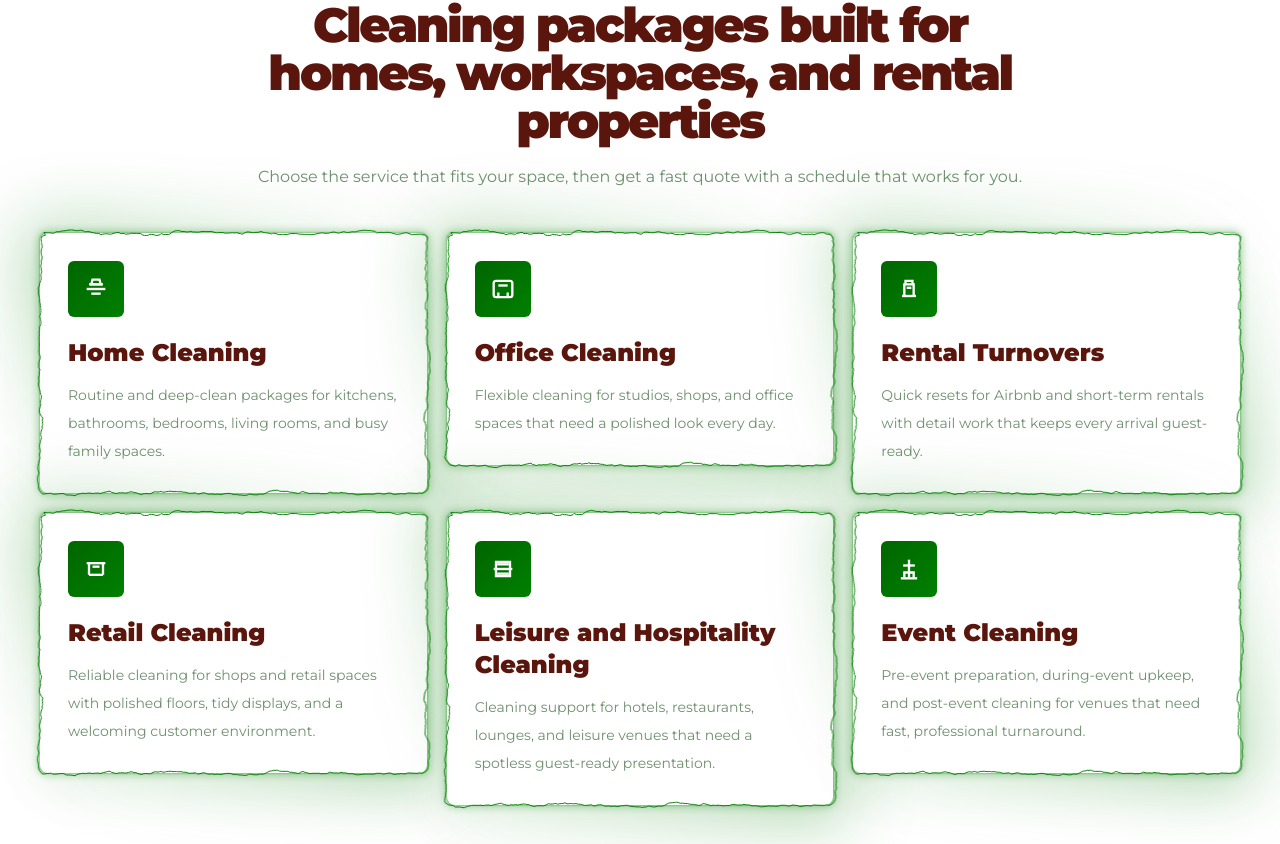
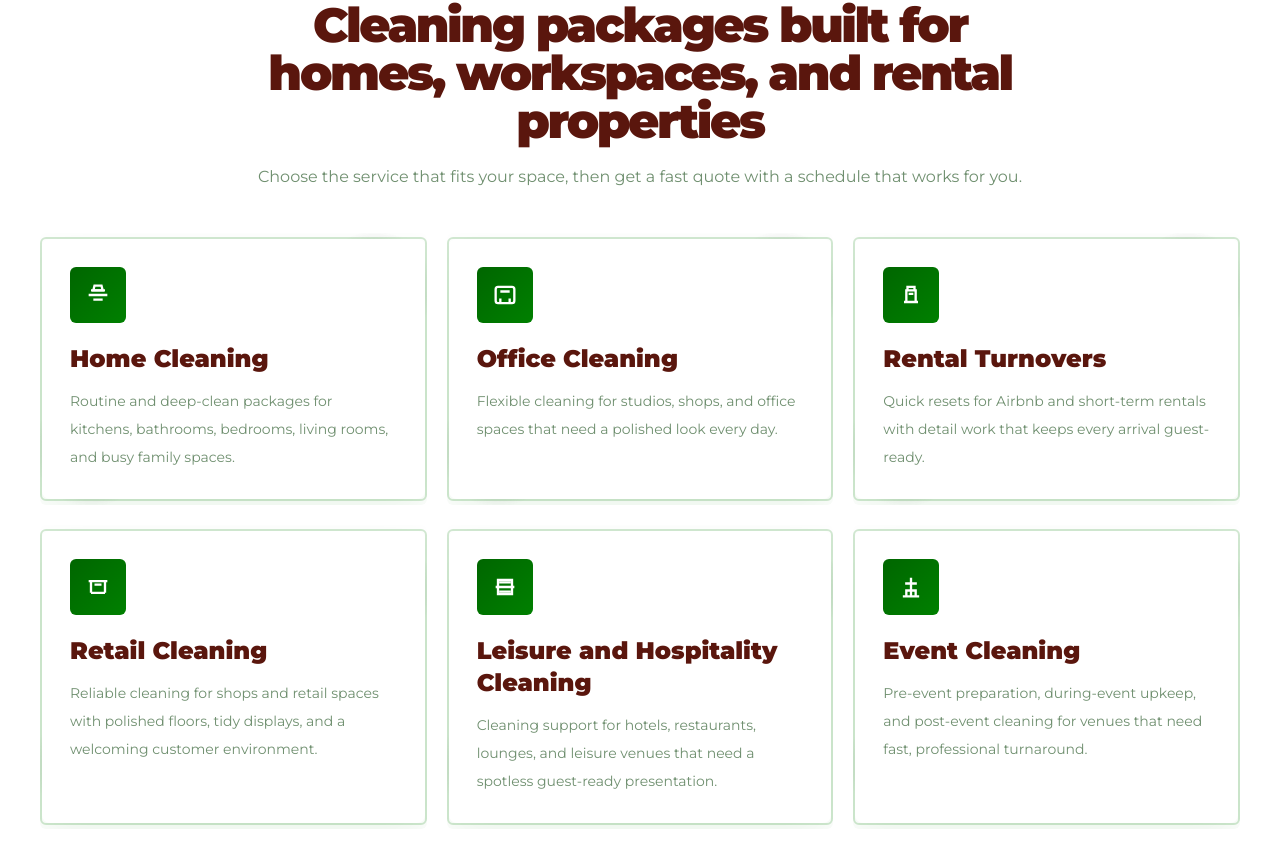
Before and after one commit to fuhoang/happyhands, a Next.js app: page / in a window 1280 px wide. Shown: the part 1256-2100 px from the top of the page. Built offline with nearby package versions, Linux system fonts and the light colour scheme.

Commit message:
Replace service card border effect with StarBorder

```diff
--- a/app/page.tsx
+++ b/app/page.tsx
@@ -2,7 +2,7 @@
 
 import { useEffect, useState } from "react";
 import BlurText from "@/components/BlurText";
-import ElectricBorder from "@/components/ElectricBorder";
+import StarBorder from "@/components/StarBorder";
 
 export default function Home() {
   const [scrolled, setScrolled] = useState(false);
@@ -238,10 +238,10 @@ export default function Home() {
           </p>
         </div>
 
-        <div className="mt-10 grid items-start gap-5 lg:grid-cols-3">
-          <ElectricBorder color="#008000" speed={0.45} chaos={0.045} borderRadius={6} className="rounded-md">
-            <article className="rounded-md bg-white p-7 shadow-[0_18px_45px_rgba(0,128,0,0.08)] transition hover:-translate-y-1">
-              <div className="flex h-14 w-14 items-center justify-center rounded-sm bg-[linear-gradient(135deg,#006600,#008000)] text-white">
+        <div className="mt-10 grid gap-5 lg:grid-cols-3">
+          <StarBorder as="div" color="#4f4f4f" speed="4.5s" thickness={4} className="service-star h-full">
+            <article className="group flex h-full flex-col rounded-md bg-white p-7 shadow-[0_18px_45px_rgba(0,128,0,0.08)] transition">
+              <div className="flex h-14 w-14 items-center justify-center rounded-sm bg-[linear-gradient(135deg,#006600,#008000)] text-white transition duration-300 group-hover:scale-110 group-hover:-translate-y-1">
                 <svg aria-hidden="true" viewBox="0 0 24 24" className="h-7 w-7 fill-none stroke-current stroke-2">
                   <path d="M4 12h16" />
                   <path d="M6 8h12" />
@@ -255,11 +255,11 @@ export default function Home() {
                 bedrooms, living rooms, and busy family spaces.
               </p>
             </article>
-          </ElectricBorder>
+          </StarBorder>
 
-          <ElectricBorder color="#008000" speed={0.45} chaos={0.045} borderRadius={6} className="rounded-md">
-            <article className="rounded-md bg-white p-7 shadow-[0_18px_45px_rgba(0,128,0,0.08)] transition hover:-translate-y-1">
-              <div className="flex h-14 w-14 items-center justify-center rounded-sm bg-[linear-gradient(135deg,#006600,#008000)] text-white">
+          <StarBorder as="div" color="#4f4f4f" speed="4.5s" thickness={4} className="service-star h-full">
+            <article className="group flex h-full flex-col rounded-md bg-white p-7 shadow-[0_18px_45px_rgba(0,128,0,0.08)] transition">
+              <div className="flex h-14 w-14 items-center justify-center rounded-sm bg-[linear-gradient(135deg,#006600,#008000)] text-white transition duration-300 group-hover:scale-110 group-hover:-translate-y-1">
                 <svg aria-hidden="true" viewBox="0 0 24 24" className="h-7 w-7 fill-none stroke-current stroke-2">
                   <rect x="4" y="5" width="16" height="14" rx="2" />
                   <path d="M8 19v-4" />
@@ -273,11 +273,11 @@ export default function Home() {
                 a polished look every day.
               </p>
             </article>
-          </ElectricBorder>
+          </StarBorder>
 
-          <ElectricBorder color="#008000" speed={0.45} chaos={0.045} borderRadius={6} className="rounded-md">
-            <article className="rounded-md bg-white p-7 shadow-[0_18px_45px_rgba(0,128,0,0.08)] transition hover:-translate-y-1">
-              <div className="flex h-14 w-14 items-center justify-center rounded-sm bg-[linear-gradient(135deg,#006600,#008000)] text-white">
+          <StarBorder as="div" color="#4f4f4f" speed="4.5s" thickness={4} className="service-star h-full">
+            <article className="group flex h-full flex-col rounded-md bg-white p-7 shadow-[0_18px_45px_rgba(0,128,0,0.08)] transition">
+              <div className="flex h-14 w-14 items-center justify-center rounded-sm bg-[linear-gradient(135deg,#006600,#008000)] text-white transition duration-300 group-hover:scale-110 group-hover:-translate-y-1">
                 <svg aria-hidden="true" viewBox="0 0 24 24" className="h-7 w-7 fill-none stroke-current stroke-2">
                   <path d="M6 18h12" />
                   <path d="M8 18V8h8v10" />
@@ -291,11 +291,11 @@ export default function Home() {
                 that keeps every arrival guest-ready.
               </p>
             </article>
-          </ElectricBorder>
+          </StarBorder>
 
-          <ElectricBorder color="#008000" speed={0.45} chaos={0.045} borderRadius={6} className="rounded-md">
-            <article className="rounded-md bg-white p-7 shadow-[0_18px_45px_rgba(0,128,0,0.08)] transition hover:-translate-y-1">
-              <div className="flex h-14 w-14 items-center justify-center rounded-sm bg-[linear-gradient(135deg,#006600,#008000)] text-white">
+          <StarBorder as="div" color="#4f4f4f" speed="4.5s" thickness={4} className="service-star h-full">
+            <article className="group flex h-full flex-col rounded-md bg-white p-7 shadow-[0_18px_45px_rgba(0,128,0,0.08)] transition">
+              <div className="flex h-14 w-14 items-center justify-center rounded-sm bg-[linear-gradient(135deg,#006600,#008000)] text-white transition duration-300 group-hover:scale-110 group-hover:-translate-y-1">
                 <svg aria-hidden="true" viewBox="0 0 24 24" className="h-7 w-7 fill-none stroke-current stroke-2">
                   <path d="M4 7h16" />
                   <path d="M6 7v10" />
@@ -310,11 +310,11 @@ export default function Home() {
                 tidy displays, and a welcoming customer environment.
               </p>
             </article>
-          </ElectricBorder>
+          </StarBorder>
 
-          <ElectricBorder color="#008000" speed={0.45} chaos={0.045} borderRadius={6} className="rounded-md">
-            <article className="rounded-md bg-white p-7 shadow-[0_18px_45px_rgba(0,128,0,0.08)] transition hover:-translate-y-1">
-              <div className="flex h-14 w-14 items-center justify-center rounded-sm bg-[linear-gradient(135deg,#006600,#008000)] text-white">
+          <StarBorder as="div" color="#4f4f4f" speed="4.5s" thickness={4} className="service-star h-full">
+            <article className="group flex h-full flex-col rounded-md bg-white p-7 shadow-[0_18px_45px_rgba(0,128,0,0.08)] transition">
+              <div className="flex h-14 w-14 items-center justify-center rounded-sm bg-[linear-gradient(135deg,#006600,#008000)] text-white transition duration-300 group-hover:scale-110 group-hover:-translate-y-1">
                 <svg aria-hidden="true" viewBox="0 0 24 24" className="h-7 w-7 fill-none stroke-current stroke-2">
                   <path d="M4 12h16" />
                   <path d="M7 8h10" />
@@ -330,11 +330,11 @@ export default function Home() {
                 venues that need a spotless guest-ready presentation.
               </p>
             </article>
-          </ElectricBorder>
+          </StarBorder>
 
-          <ElectricBorder color="#008000" speed={0.45} chaos={0.045} borderRadius={6} className="rounded-md">
-            <article className="rounded-md bg-white p-7 shadow-[0_18px_45px_rgba(0,128,0,0.08)] transition hover:-translate-y-1">
-              <div className="flex h-14 w-14 items-center justify-center rounded-sm bg-[linear-gradient(135deg,#006600,#008000)] text-white">
+          <StarBorder as="div" color="#4f4f4f" speed="4.5s" thickness={4} className="service-star h-full">
+            <article className="group flex h-full flex-col rounded-md bg-white p-7 shadow-[0_18px_45px_rgba(0,128,0,0.08)] transition">
+              <div className="flex h-14 w-14 items-center justify-center rounded-sm bg-[linear-gradient(135deg,#006600,#008000)] text-white transition duration-300 group-hover:scale-110 group-hover:-translate-y-1">
                 <svg aria-hidden="true" viewBox="0 0 24 24" className="h-7 w-7 fill-none stroke-current stroke-2">
                   <path d="M12 4v16" />
                   <path d="M7 9h10" />
@@ -348,7 +348,7 @@ export default function Home() {
                 for venues that need fast, professional turnaround.
               </p>
             </article>
-          </ElectricBorder>
+          </StarBorder>
         </div>
       </section>
 
--- /dev/null
+++ b/components/StarBorder.css
@@ -0,0 +1,71 @@
+.star-border-container {
+  display: block;
+  width: 100%;
+  position: relative;
+  border-radius: 6px;
+  overflow: hidden;
+}
+
+.border-gradient-bottom {
+  position: absolute;
+  width: 300%;
+  height: 50%;
+  opacity: 0.7;
+  bottom: -12px;
+  right: -250%;
+  border-radius: 50%;
+  animation: star-movement-bottom linear infinite alternate;
+  z-index: 0;
+}
+
+.border-gradient-top {
+  position: absolute;
+  opacity: 0.7;
+  width: 300%;
+  height: 50%;
+  top: -12px;
+  left: -250%;
+  border-radius: 50%;
+  animation: star-movement-top linear infinite alternate;
+  z-index: 0;
+}
+
+.inner-content {
+  position: relative;
+  border: 2px solid rgba(0, 128, 0, 0.18);
+  background: transparent;
+  color: inherit;
+  font-size: inherit;
+  text-align: left;
+  padding: 0;
+  border-radius: 6px;
+  z-index: 1;
+  height: 100%;
+}
+
+.service-star {
+  align-self: stretch;
+  height: 100%;
+}
+
+@keyframes star-movement-bottom {
+  0% {
+    transform: translate(0%, 0%);
+    opacity: 1;
+  }
+  100% {
+    transform: translate(-100%, 0%);
+    opacity: 0;
+  }
+}
+
+@keyframes star-movement-top {
+  0% {
+    transform: translate(0%, 0%);
+    opacity: 1;
+  }
+  100% {
+    transform: translate(100%, 0%);
+    opacity: 0;
+  }
+}
--- /dev/null
+++ b/components/StarBorder.jsx
@@ -0,0 +1,40 @@
+import './StarBorder.css';
+
+const StarBorder = ({
+  as: Component = 'button',
+  className = '',
+  color = 'white',
+  speed = '6s',
+  thickness = 1,
+  children,
+  ...rest
+}) => {
+  return (
+    <Component
+      className={`star-border-container ${className}`}
+      style={{
+        padding: `${thickness}px 0`,
+        ...rest.style
+      }}
+      {...rest}
+    >
+      <div
+        className="border-gradient-bottom"
+        style={{
+          background: `radial-gradient(circle, ${color}, transparent 10%)`,
+          animationDuration: speed
+        }}
+      ></div>
+      <div
+        className="border-gradient-top"
+        style={{
+          background: `radial-gradient(circle, ${color}, transparent 10%)`,
+          animationDuration: speed
+        }}
+      ></div>
+      <div className="inner-content">{children}</div>
+    </Component>
+  );
+};
+
+export default StarBorder;
```
